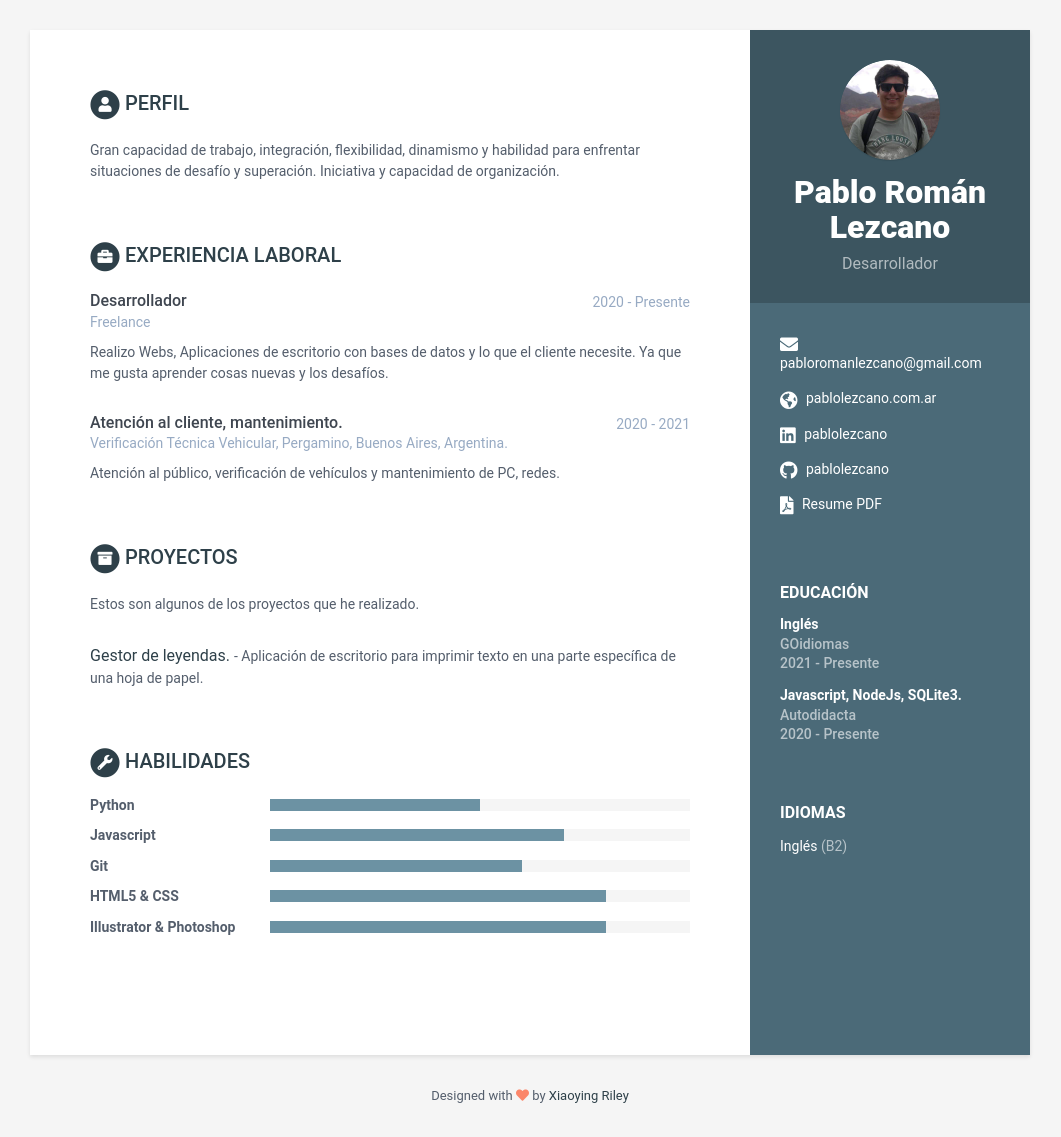
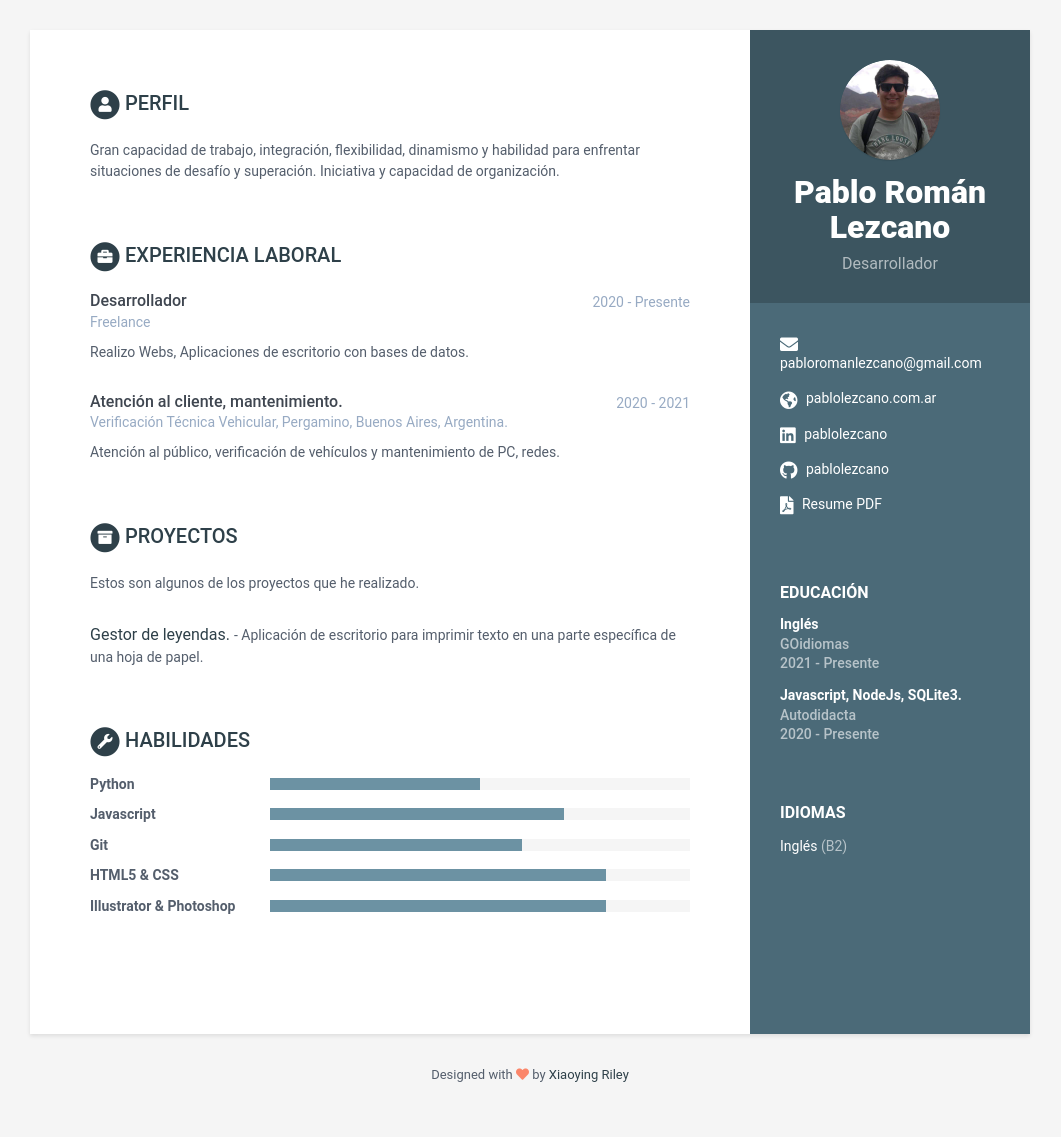
Before and after one commit to pablolezcano/resume, a Jekyll site: the page built from index.html, in a window 1280 px wide. Shown: the whole page, without its empty margins (110-1171 px from the left). Built offline with Jekyll 4.4.1, drawn with Linux system fonts in a browser that asks for light colours; after the commit the page ends 1116 px from its top, so only the background shows below that.

Commit message:
Update data.yml

```diff
--- a/_data/data.yml
+++ b/_data/data.yml
@@ -54,7 +54,7 @@ experiences:
       time: 2020 - Presente
       company: Freelance
       details: |
-        Realizo Webs, Aplicaciones de escritorio con bases de datos y lo que el cliente necesite. Ya que me gusta aprender cosas nuevas y los desafíos.
+        Realizo Webs, Aplicaciones de escritorio con bases de datos.
     - role: Atención al cliente, mantenimiento.
       time: 2020 - 2021
       company: Verificación Técnica Vehicular, Pergamino, Buenos Aires, Argentina.
```
